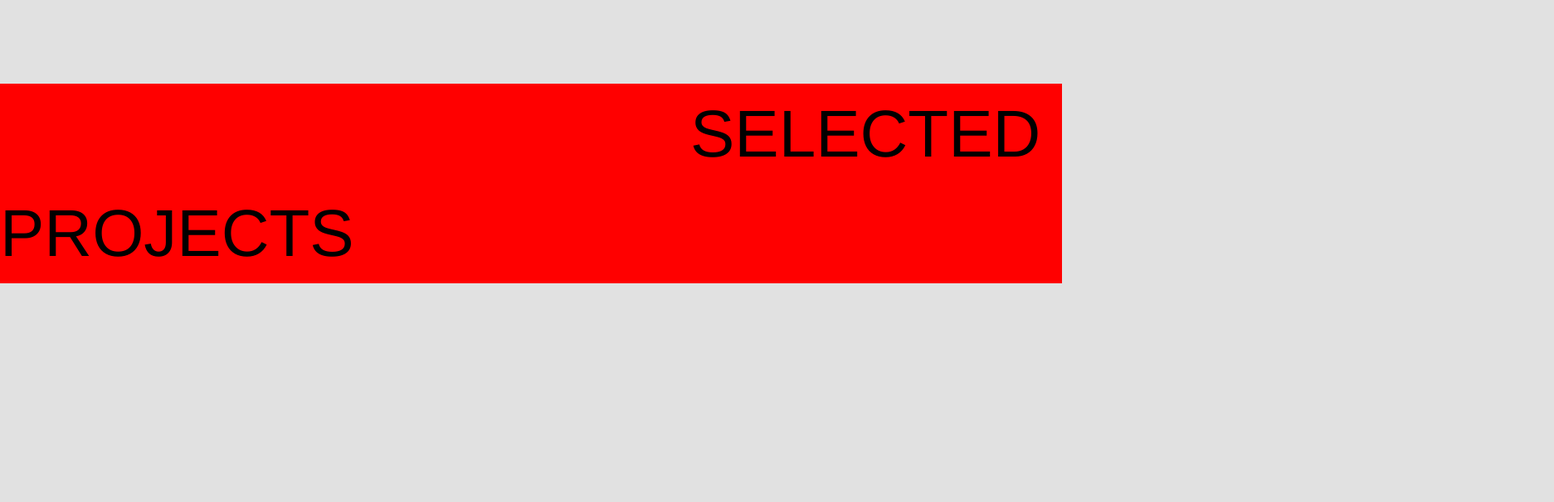
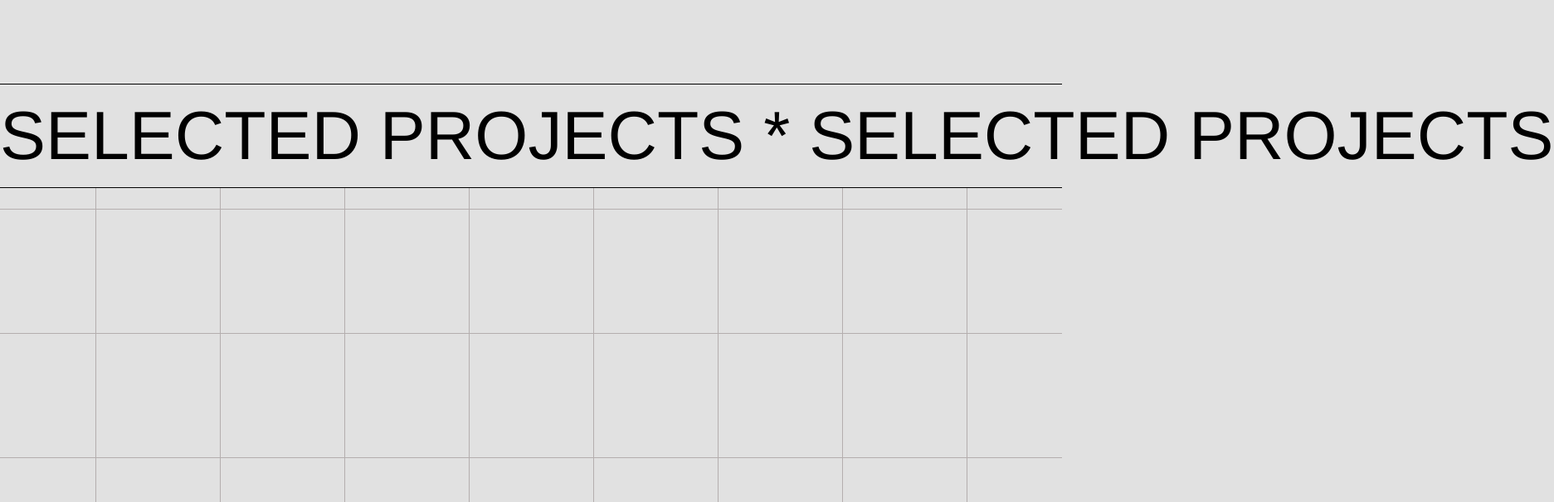
Before and after one commit to HristinaGjo/Website-Portfolio-HG, a React (Vite) app: page / in a window 1280 px wide. Shown: the part 698-1304 px from the top of the page at 83% size, 1873 px wide, since content can reach past the window. Before the commit the page ends 1056 px from the top, so only its background shows below. Built offline with nearby package versions, Linux system fonts and the light colour scheme.

Commit message:
projects section added, animation text title and grid background

```diff
--- a/src/components/Projects.jsx
+++ b/src/components/Projects.jsx
@@ -1,20 +1,21 @@
-import React, { useRef,useState, useEffect, titleRef } from "react";
-import classes from "../styles/projects.module.css"
-
+import React, { useRef, useState, useEffect } from "react";
+import classes from "../styles/projects.module.css";
 
 const Projects = () => {
     // State to manage animation
     const [animate, setAnimate] = useState(false);
 
+    // Ref for the title element
+    const titleRef = useRef(null);
+
     // Effect to add scroll event listener
     useEffect(() => {
         // Function to handle scroll event
         const handleScroll = () => {
-            // Get the title element
-            const titleElement = document.querySelector(`.${classes.title}`);
-
+            // Check if titleRef is not null
+            if (titleRef.current) {
                 // Get the bounding rectangle of the title element
-            const titleRect = titleElement.getBoundingClientRect();
+                const titleRect = titleRef.current.getBoundingClientRect();
 
                 // Check if the top of the title element is within the viewport
                 if (titleRect.top < window.innerHeight && titleRect.bottom >= 0) {
@@ -23,6 +24,7 @@ const Projects = () => {
                 } else {
                     // Set animate state to false if title is not in viewport
                     setAnimate(false);
+                }
             }
         };
 
@@ -35,16 +37,16 @@ const Projects = () => {
         };
     }, []);
 
-
     return (
         <>
             <div className={classes.pageCtn}>
-            <div className={`${classes.title} ${animate ? classes.animate : ""}`}  ref={titleRef}>
-                SELECTED PROJECTS
+                <div className={`${classes.title} ${animate ? classes.animate : ""}`} ref={titleRef}>
+                    SELECTED PROJECTS * SELECTED PROJECTS
                 </div>
+                <div className={classes.projectsBackground}></div>
             </div>
         </>
     );
-}
+};
 
 export default Projects;
--- a/src/styles/header.module.css
+++ b/src/styles/header.module.css
@@ -35,7 +35,7 @@ body {
 .bottomLine {
     width: 100%;
     height: 1px;
-    background-color: red;
+    background-color:black;
     bottom: 0;
     position: absolute;
   }
@@ -98,7 +98,7 @@ body {
     .bottomLine {
         width: 100%;
         height: 1px;
-        background-color: red;
+        background-color:black;
         bottom: 0;
         position: absolute;
       }
--- a/src/styles/projects.module.css
+++ b/src/styles/projects.module.css
@@ -1,38 +1,46 @@
-body{
-    background: red;
-    overflow-x: hidden;
+body {
+    overflow-x:hidden;
 }
 
-.pageCtn{
+.pageCtn {
     width: 100%;
-    margin-top: 100vh;
+    /* margin-top: 10vh; */
+
+    height: 100vh;
 }
 
-.title{
-    width: 100%; /* Adjust width as needed */
+.projectsBackground{
+    width: 100%;
+    height: 100vh; /* Set height to fill the parent container */
+    position: absolute; /* Position the background behind other content */
+    background-image: linear-gradient(to right, #b4aeae 1px, transparent 1px ),
+                      linear-gradient(to bottom, #b4aeae 1px, transparent 1px);
+    background-size: 100px 100px; /* Adjust grid size as needed */
+}
+
+.title {
+    /* width: calc(100vw - 2rem); /* Adjust width as needed */
+    width: 100%;
     max-width: 800px; /* Limit maximum width */
-    margin: 0 auto; /* Center the container horizontally */
+    margin: 0; /* Center the container horizontally */
     font-size: 2rem; /* Adjust font size for smaller screens */
     font-family: "Helvetica";
-    text-align: left; /* Center text horizontally */
-    padding: 2rem;
-    transition: transform 0.5s ease;
+    text-align: left; /* Align text to the left */
+    overflow: hidden;
+    white-space: nowrap;
 }
 
 .animate {
-    animation-name: slideIn;
-    animation-duration: 0.5s;
-    animation-timing-function: ease;
+    animation: slideIn 1.5s forwards;
 }
 
-
 @keyframes slideIn {
-from {
-    transform: translateX(100%);
-}
-to {
-    transform: translateX(0);
-}
+    from {
+        transform: translateX(100vw);
+    }
+    to {
+        transform: translateX(0vw);
+    }
 }
 
 
@@ -40,30 +48,28 @@ to {
 
 @media (min-width: 768px) {
 
+    .pageCtn {
+        width: 100%;
+        margin-top: 100vh;
+    }
+
     .title{
         width: 100%; /* Adjust width as needed */
-        margin: 0 auto; /* Center the container horizontally */
-        font-size: 5rem; /* Adjust font size for smaller screens */
+        margin: 0 ; /* Center the container horizontally */
+        font-size: 5.15rem; /* Adjust font size for smaller screens */
         font-family: "Helvetica";
-        padding: 2rem;
-        display: inline;
-        margin-left: 10em;
-        transition: transform 0.5s ease;
+        white-space: nowrap;
+        overflow: visible;
     }
 
-    .animate {
-        animation-name: slideIn;
-        animation-duration: 0.5s;
-        animation-timing-function: ease;
+    .projectsBackground{
+        width: 100%;
+        height: 100vh; /* Set height to fill the parent container */
+        position: absolute; /* Position the background behind other content */
+        background-image: linear-gradient(to right, #b4aeae 1px, transparent 1px),
+                          linear-gradient(to bottom, #b4aeae 1px, transparent 1px);
+        background-size: 150px 150px; /* Adjust grid size as needed */
+        background-position: center;
+        border-top: 1px solid black;
     }
 }
-
-@keyframes slideIn {
-    from {
-        transform: translateX(100%);
-    }
-    to {
-        transform: translateX(0);
-    }
-
-}
```
Lines whose indentation alone changed are shown as unchanged.
